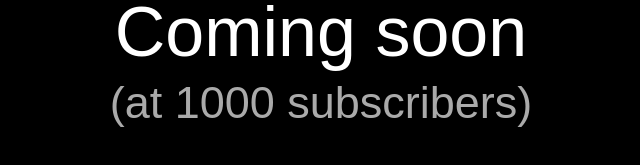
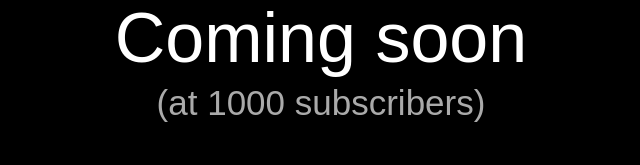
Before and after one commit to imDavidd/discord-coming-soon, a plain HTML site: page index.html in a window 1280 px wide. Shown: the part 359-524 px from the top of the page, without its empty margins (319-959 px from the left). Drawn offline with Linux system fonts and the light colour scheme.

Commit message:
Update index.html

```diff
--- a/index.html
+++ b/index.html
@@ -28,7 +28,7 @@
     }
 
     .subtext {
-      font-size: 45px;
+      font-size: 35px;
       color: #aaa;
       margin-top: 5px;
     }
```
